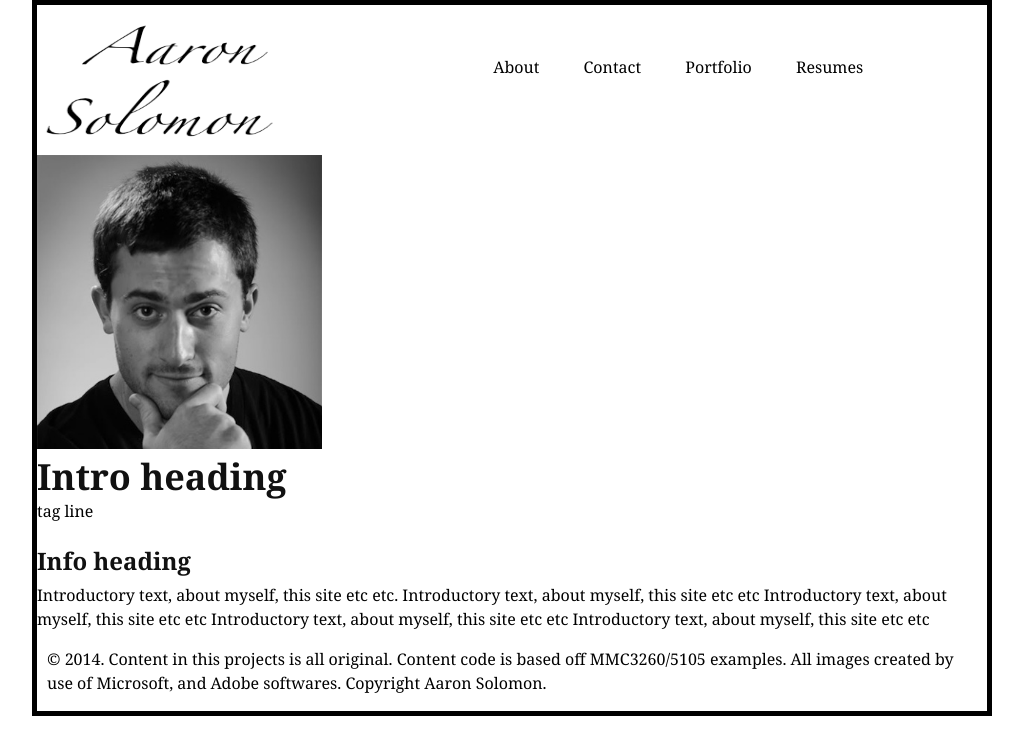
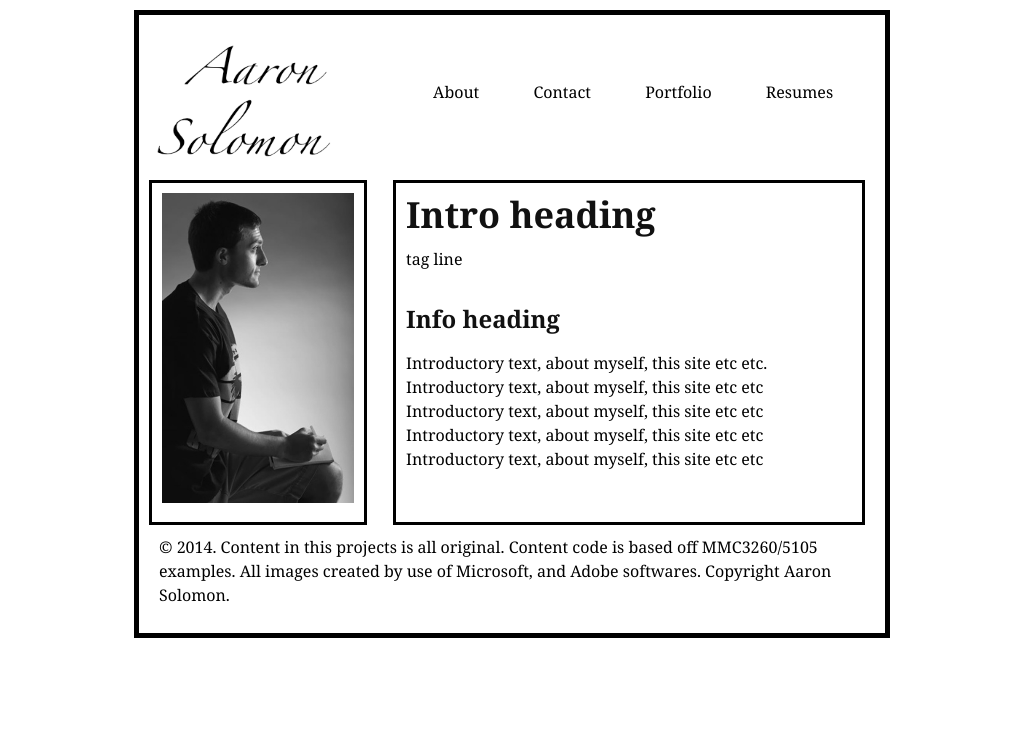
Before and after one commit to amsolomon/amsolomon.github.io, a plain HTML site: page about.html in a window 1280 px wide. Shown: the whole page, without its empty margins (128-1151 px from the left). Drawn offline with Linux system fonts and the light colour scheme.

Commit message:
ok now lets focus on that pic

```diff
--- a/about.html
+++ b/about.html
@@ -26,11 +26,6 @@
         </header>
 
 <!-- press shot with caption floated right with text wrapping on left -->
-            <figure>
-            <img src="img/solomon-press.jpg" alt="Aaron writing" title="Aaron Press" />
-              <!-- <figcaption><p>photo caption</p></figcaption> -->
-            </figure>
-
         <article>
             <section>
             <h1>Intro heading</h1>
@@ -38,6 +33,12 @@
             <h2>Info heading</h2>
             <p>Introductory text, about myself, this site etc etc. Introductory text, about myself, this site etc etc Introductory text, about myself, this site etc etc Introductory text, about myself, this site etc etc Introductory text, about myself, this site etc etc</p>
             </section>
+
+           <figure>
+            <img src="img/writing-press-shot.jpg" alt="Aaron writing" title="Aaron Press" />
+              <!-- <figcaption><p>photo caption</p></figcaption> -->
+            </figure>
+
         </article>
 
         <footer>
--- a/css/base.css
+++ b/css/base.css
@@ -2,7 +2,7 @@
 * {
     box-sizing: border-box;
     margin: 0;
-    /*padding: 5px;*/
+    padding: 5px;
 }
 
 body {
@@ -10,17 +10,13 @@ body {
     font-family: georgia, serif;
     font-size: 16px;
     line-height: 24px;
-    max-width: 960px;
-    margin-left: auto;
-    margin-right: auto;
 }
 
 div {
     border-style: solid;
     border-width: 5px;
-    margin-left:auto;
-    margin-right: auto;
-    max-width: 960px;
+    margin-left: 20%;
+    margin-right: 20%;
 }
 
 p {
@@ -28,17 +24,13 @@ p {
 }
 
 /*header elements */
-
 header {
-    margin-left: auto;
-    margin-right: auto;
+    float: left
     background-color: #ffffff;
     color: #ffffff;
     height: 150px;
-    width: 100%;
-    text-align: center;
-    align-content: center;
-    /*padding: 10px;*/
+    width: 100%
+
 }
 
 header img {
@@ -49,7 +41,6 @@ header img {
     width:25%;
 }
 
-/*Googled code for highlighting header img log - http://www.cssdrive.com/index.php/examples/exampleitem/highlight_image_opacity/*/
 .highlightit img{
 filter:progid:DXImageTransform.Microsoft.Alpha(opacity=50);
 -moz-opacity: 1;
@@ -94,52 +85,33 @@ header a:focus {}
 
 /*article container that includes an img w/in a fig, and a section container.*/
 
-/*article {
+article {
     float: left;
     width: 100%;
-    /*padding 0 10px 0px 10px;*/
+    padding 0 10px 0px 10px;
 }
 
 /*figure w/ caption in the article container */
-/*figure {
-    width: 40%;
-    height:400px;
-    border:solid;*/
-} /* makes figure container w/ image responsive */
-
-/*figure w/ caption in the article container */
 figure {
-    float:left;
-    margin-left: auto;
-    margin-right: auto;
-    width: 40%;
-    /*height:400px;*/
-   text-align: center;
-    /*clear:right;*/
-
+    width: 30%;
+    height: 345px;
+    border:solid;
 } /* makes figure container w/ image responsive */
 
 figure img {
-    /*padding: 100px;*/
-    width:30%;
-    /*margin-left: auto;
-    margin-right: auto;*/
-
-/*figure img {
     float: left;
     padding: 5px;
-   /* background: #000000;
+   /* background: #000000; */
     width:100%;
-} /* styles the image.
+} /* styles the image. */
 
-
-/* Floating the section container with the article text to the right*/
-/*section {
-    width: 40%;
+/* Floating the section container with the article text to the right */
+section {
+    width: 65%;
     height: 345px;
     float:right;
     border: solid;
-    margin-right:10px;*/
+    margin-right:10px;
 }
 
 /* More specific text design in the section container */
@@ -164,11 +136,6 @@ footer {
     padding: 0 10px 0 10px;
 }
 
-socialbar img {
-    width:20%;
-    float:left;
-}
-
 @media screen and (max-width: 600px)
 
     nav {
```
